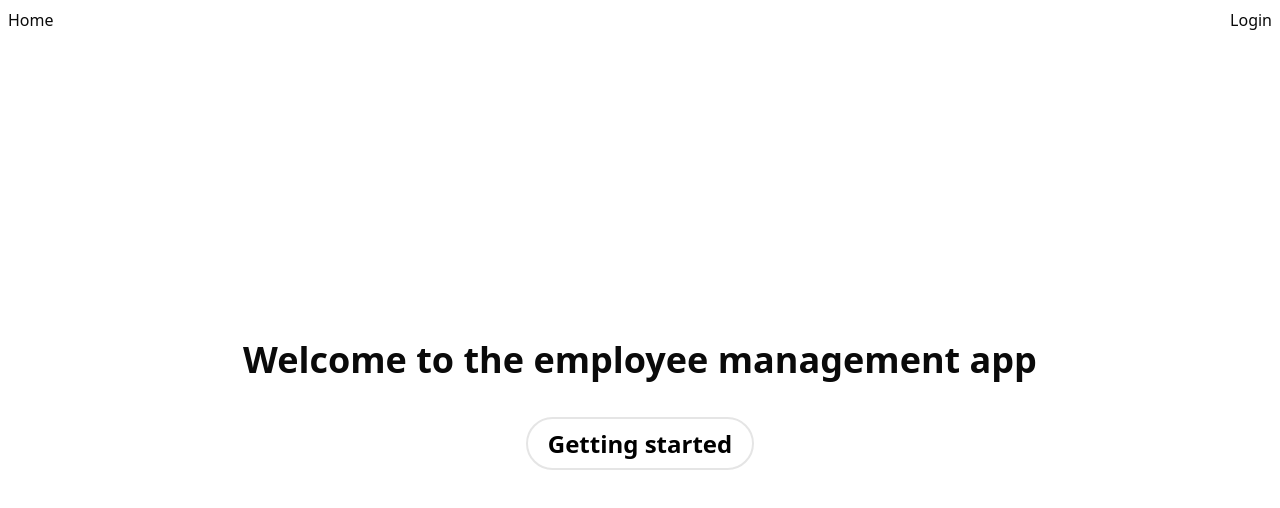
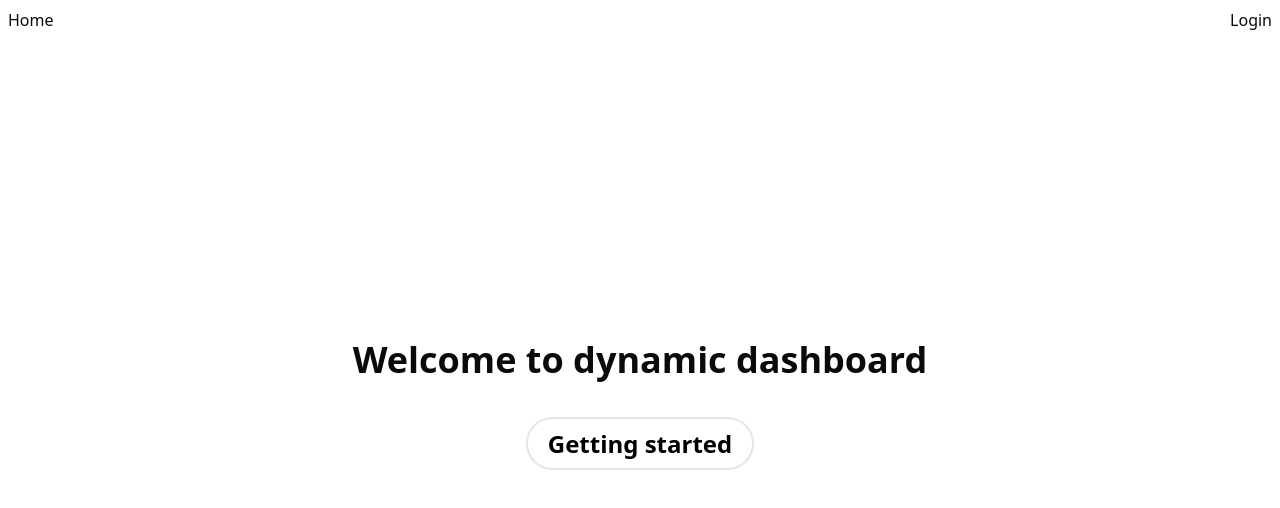
Before and after one commit to Devp-sriram/50-centsCDN-project, a Next.js app: page / in a window 1280 px wide. Shown: the top 508 px of the page. Built offline with nearby package versions, Linux system fonts and the light colour scheme.

Commit message:
home page edited

```diff
--- a/app/globals.css
+++ b/app/globals.css
@@ -7,6 +7,10 @@
 @tailwind components;
 @tailwind utilities;
 
+
+body {
+  overflow: hidden; /* Hide scrollbar */
+}
 :root {
   --radius: 0.625rem;
   --background: oklch(1 0 0);
--- a/app/page.tsx
+++ b/app/page.tsx
@@ -4,7 +4,7 @@ export default function Home() {
 
   return (
      <div className="min-h-screen flex flex-col justify-center items-center">
-      <h1 className="text-4xl font-bold white border-gray-500">Welcome to the employee management app</h1>
+      <h1 className="text-4xl font-bold white border-gray-500">Welcome to dynamic dashboard</h1>
       <div className="py-12">
         <Link
           href="/login"
```
